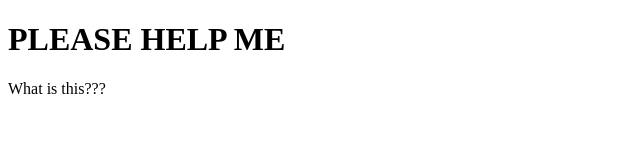
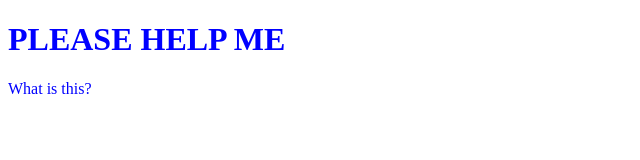
Before and after one commit to Toitle419/Toitle419.github.io, a plain HTML site: page index.html in a window 1280 px wide. Shown: the whole page, without its empty margins (0-640 px from the left). Drawn offline with Linux system fonts and the light colour scheme.

Commit message:
Added js and css

```diff
--- a/index.html
+++ b/index.html
@@ -3,8 +3,9 @@
     <head>
         <title>Toitle419</title>
     </head>
-    <body>
+    <body id="main" style="color:blue;">
         <h1>PLEASE HELP ME</h1>
-        <p>What is this???</p>
+        <p id="p1">What is this???</p>
     </body>
+    <script src="index.js"></script>
 </html>
--- /dev/null
+++ b/index.js
@@ -0,0 +1,2 @@
+document.getElementById("p1").innerText = "What is this?"
+document.getElementById("main").setAttribute("styel", "color:purple")
```
Also changed, not shown: index.css (added).
